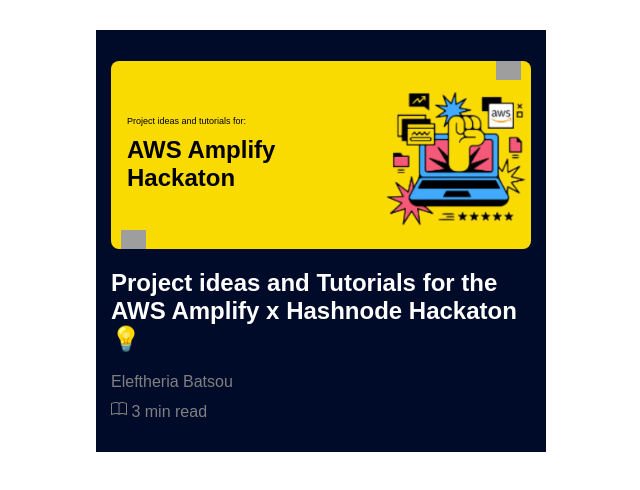
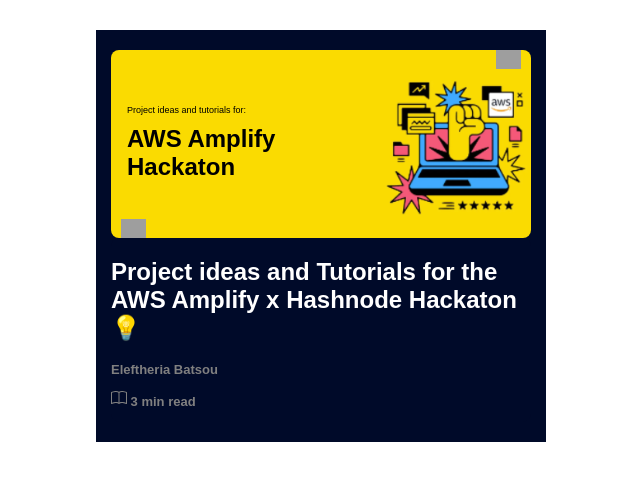
Before and after one commit to RicardoFP0531/Tarea04Tarjetas, a plain HTML site: page index.html in a window 1280 px wide. Shown: the whole page, without its empty margins (319-959 px from the left). Drawn offline with Linux system fonts and the light colour scheme; grey boxes are pictures that could not be loaded.

Commit message:
Avance final primer tarjeta amazon

```diff
--- a/index.html
+++ b/index.html
@@ -45,18 +45,16 @@
         <div class="text" >
             <h1>Project ideas and Tutorials for the AWS Amplify x Hashnode Hackaton 💡</h1>
 
-            <p>Eleftheria Batsou</p>
+            <div class="footer">
+                <p>Eleftheria Batsou</p>
 
-            <p> <svg xmlns="http://www.w3.org/2000/svg" width="16" height="16" fill="currentColor" class="bi bi-book" viewBox="0 0 16 16">
-                <path d="M1 2.828c.885-.37 2.154-.769 3.388-.893 1.33-.134 2.458.063 3.112.752v9.746c-.935-.53-2.12-.603-3.213-.493-1.18.12-2.37.461-3.287.811V2.828zm7.5-.141c.654-.689 1.782-.886 3.112-.752 1.234.124 2.503.523 3.388.893v9.923c-.918-.35-2.107-.692-3.287-.81-1.094-.111-2.278-.039-3.213.492V2.687zM8 1.783C7.015.936 5.587.81 4.287.94c-1.514.153-3.042.672-3.994 1.105A.5.5 0 0 0 0 2.5v11a.5.5 0 0 0 .707.455c.882-.4 2.303-.881 3.68-1.02 1.409-.142 2.59.087 3.223.877a.5.5 0 0 0 .78 0c.633-.79 1.814-1.019 3.222-.877 1.378.139 2.8.62 3.681 1.02A.5.5 0 0 0 16 13.5v-11a.5.5 0 0 0-.293-.455c-.952-.433-2.48-.952-3.994-1.105C10.413.809 8.985.936 8 1.783z"/>
-              </svg> 3 min read </p>
+                <p> <svg xmlns="http://www.w3.org/2000/svg" width="16" height="16" fill="currentColor" class="bi bi-book" viewBox="0 0 16 16">
+                    <path d="M1 2.828c.885-.37 2.154-.769 3.388-.893 1.33-.134 2.458.063 3.112.752v9.746c-.935-.53-2.12-.603-3.213-.493-1.18.12-2.37.461-3.287.811V2.828zm7.5-.141c.654-.689 1.782-.886 3.112-.752 1.234.124 2.503.523 3.388.893v9.923c-.918-.35-2.107-.692-3.287-.81-1.094-.111-2.278-.039-3.213.492V2.687zM8 1.783C7.015.936 5.587.81 4.287.94c-1.514.153-3.042.672-3.994 1.105A.5.5 0 0 0 0 2.5v11a.5.5 0 0 0 .707.455c.882-.4 2.303-.881 3.68-1.02 1.409-.142 2.59.087 3.223.877a.5.5 0 0 0 .78 0c.633-.79 1.814-1.019 3.222-.877 1.378.139 2.8.62 3.681 1.02A.5.5 0 0 0 16 13.5v-11a.5.5 0 0 0-.293-.455c-.952-.433-2.48-.952-3.994-1.105C10.413.809 8.985.936 8 1.783z"/>
+                  </svg> 3 min read </p>
 
+            </div>
 
         </div>
-
-
-
-
 
     </div>
 
--- a/style.css
+++ b/style.css
@@ -12,7 +12,7 @@ html, body {
 
 .background {
     background-color: hsla(226, 100%, 8%, 1);
-    height: 350px;
+    height: 340px;
     width: 450px;
 
     display: flex;
@@ -92,10 +92,13 @@ html, body {
     color: white;
 
     display: flex;
+
 }
 
-.text p {
+.footer {
   color: gray;
   margin: 0;
-  margin-top: 10px;
+  font-weight: 700;
+  font-size: small;
+
 }
```
